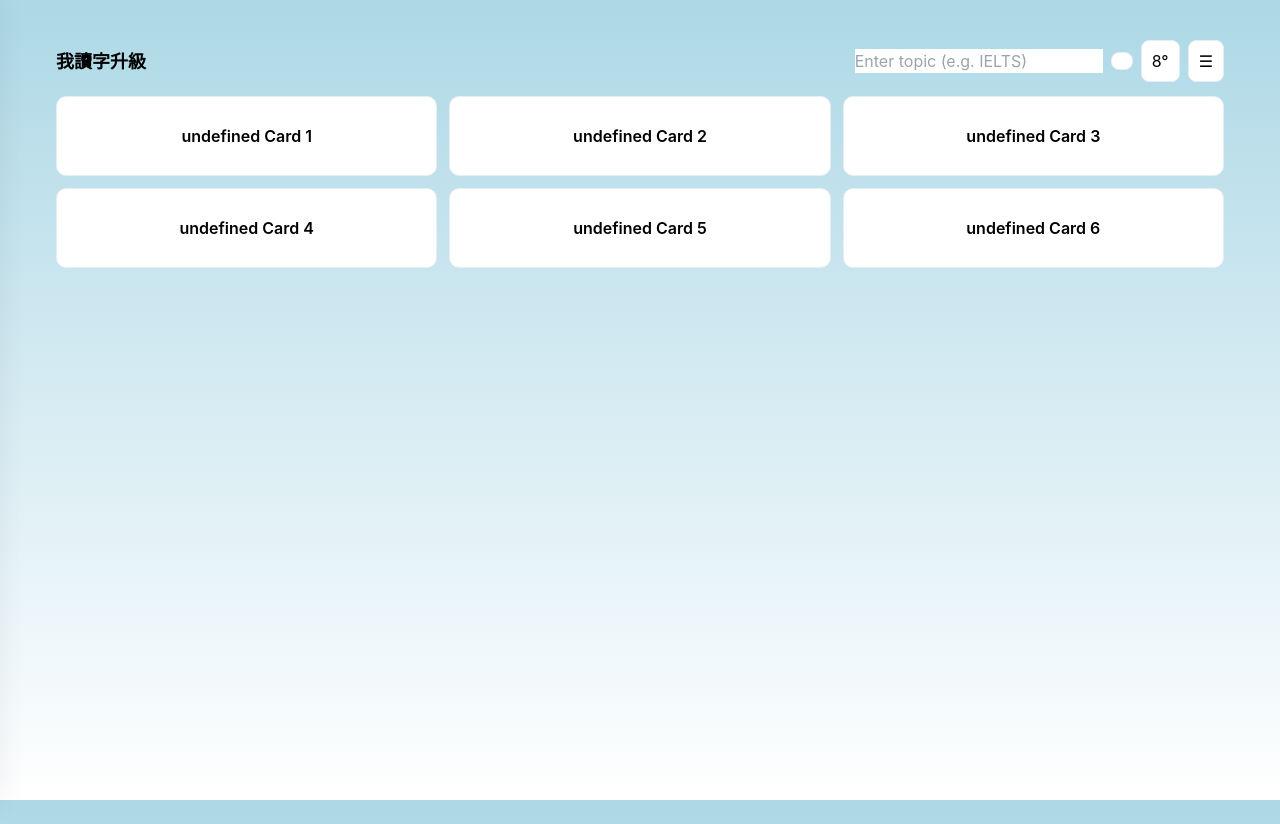
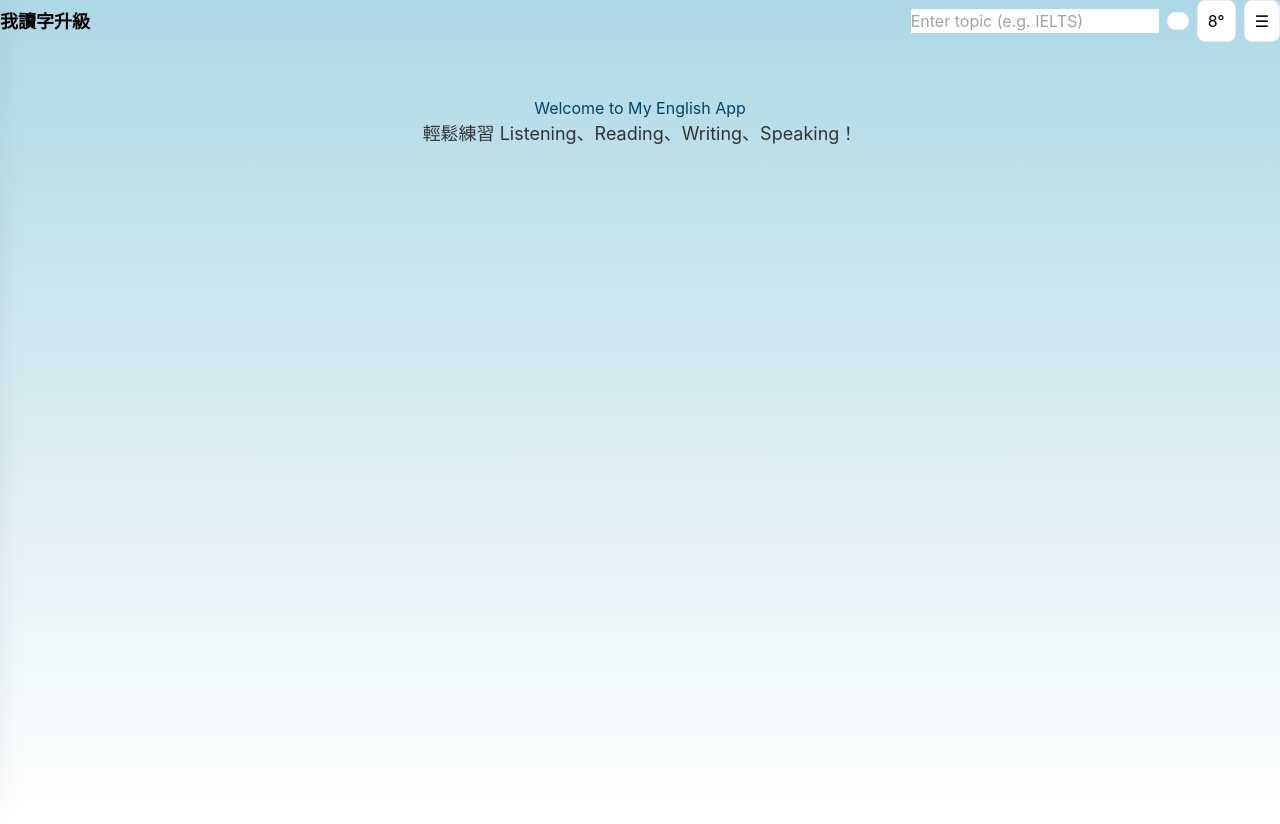
Before and after one commit to chihyuliao/-, a Next.js app: page / in a window 1280 px wide. After the commit the page ends 800 px from the top, so only its background shows below. Built offline with nearby package versions, Linux system fonts and the light colour scheme.

Commit message:
Update page.js

```diff
--- a/app/page.js
+++ b/app/page.js
@@ -1,29 +1,32 @@
 "use client";
-import React, { useState } from "react";
+
+import { useState } from "react";
 import Sidebar from "../components/Sidebar";
 import Header from "../components/Header";
-import CardGrid from "../components/CardGrid";
 
 export default function Page() {
   const [drawerOpen, setDrawerOpen] = useState(false);
 
   return (
-    // <> 和 </> 是 React 的片段語法，它不會產生額外的 DOM 元素
-    // 這可以確保你的 Sidebar 不會被任何父容器擋住
-    <>
-      {/* 側拉選單 */}
-      <Sidebar
-        open={drawerOpen}
-        onClose={() => setDrawerOpen(false)}
-      />
+    <div>
+      {/* 側拉式選單 */}
+      <Sidebar open={drawerOpen} />
 
-      <div className="container">
-        {/* 主要內容區域 */}
-        <div className="main">
-          <Header onToggleSidebar={() => setDrawerOpen((p) => !p)} />
-          <CardGrid />
-        </div>
-      </div>
-    </>
+      {/* 頂部 Header */}
+      <Header onToggleMenu={() => setDrawerOpen((prev) => !prev)} />
+
+      {/* 主內容 */}
+      <main
+        style={{
+          padding: "40px 20px",
+          textAlign: "center",
+        }}
+      >
+        <h1 style={{ color: "#004466" }}>Welcome to My English App</h1>
+        <p style={{ fontSize: "18px", color: "#333" }}>
+          輕鬆練習 Listening、Reading、Writing、Speaking！
+        </p>
+      </main>
+    </div>
   );
 }
```
